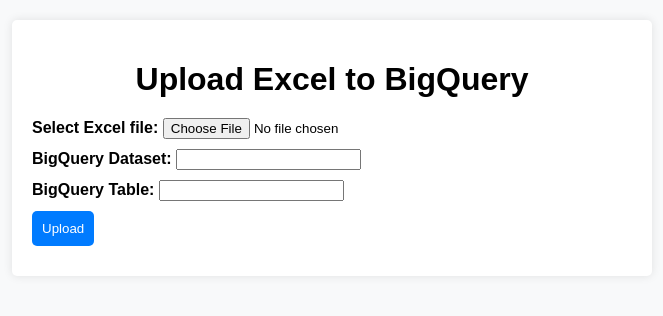
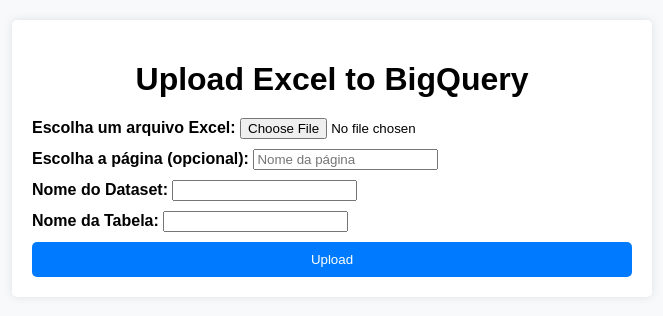
Before and after one commit to Gabriel-RdS/Data-Processor-GCP, a Flask app: page / in a window 1280 px wide. Shown: the top 316 px of the page, without its empty margins (308-971 px from the left). Run offline with Flask 3, Linux system fonts and the light colour scheme.

Commit message:
Adicionando novas funcionalidades: Exibir erros no front-end, Implementação de um progress bar no front, e opcao de inserir a página referida no excel.

```diff
--- a/app/main/routes.py
+++ b/app/main/routes.py
@@ -1,4 +1,4 @@
-from flask import render_template, request, redirect, url_for, flash
+from flask import render_template, request, redirect, url_for, flash, jsonify
 from werkzeug.utils import secure_filename
 import os
 from app.data_processor import DataProcessor
@@ -8,25 +8,29 @@
 def index():
     if request.method == 'POST':
         file = request.files['file']
-        dataset = request.form.get('dataset')
-        table = request.form.get('table')
+        sheet = request.form.get('sheet', None)  # Obtém o nome da página, se fornecido
+        dataset = request.form['dataset']
+        table = request.form['table']
+
         if file and dataset and table:
             filename = secure_filename(file.filename)
             file_path = os.path.join('uploads', filename)
             file.save(file_path)
 
             try:
-                processor = DataProcessor(file_path)
+                processor = DataProcessor(file_path, sheet_name=sheet)
                 processor.process_data()
-                processor.upload_to_bigquery(f"{dataset}.{table}", os.getenv('GCP_PROJECT_ID'))
+                table_id = f"{dataset}.{table}"
+                processor.upload_to_bigquery(table_id, os.getenv('GCP_PROJECT_ID'))
                 flash('Arquivo enviado e processado com sucesso!', 'success')
-            except Exception as e:
-                flash(f'Erro ao carregar o arquivo {file_path}: {e}', 'danger')
-            finally:
-                # Remove o arquivo após o processamento
+                # Deleta o arquivo após o processamento
                 if os.path.exists(file_path):
                     os.remove(file_path)
-
-            return redirect(url_for('main.index'))
+                return jsonify({"success": True, "message": "Arquivo enviado e processado com sucesso!"})
+            except Exception as e:
+                flash(f'Ocorreu um erro: {e}', 'danger')
+                if os.path.exists(file_path):
+                    os.remove(file_path)
+                return jsonify({"success": False, "message": f"Ocorreu um erro: {e}"})
 
     return render_template('index.html')
--- a/app/main/templates/index.html
+++ b/app/main/templates/index.html
@@ -9,32 +9,72 @@
 <body>
     <div class="container">
         <h1>Upload Excel to BigQuery</h1>
-        <form action="{{ url_for('main.index') }}" method="POST" enctype="multipart/form-data">
+        <form id="upload-form" action="{{ url_for('main.index') }}" method="post" enctype="multipart/form-data">
             <div>
-                <label for="file">Select Excel file:</label>
+                <label for="file">Escolha um arquivo Excel:</label>
                 <input type="file" name="file" id="file" required>
             </div>
             <div>
-                <label for="dataset">BigQuery Dataset:</label>
+                <label for="sheet">Escolha a página (opcional):</label>
+                <input type="text" name="sheet" id="sheet" placeholder="Nome da página">
+            </div>
+            <div>
+                <label for="dataset">Nome do Dataset:</label>
                 <input type="text" name="dataset" id="dataset" required>
             </div>
             <div>
-                <label for="table">BigQuery Table:</label>
+                <label for="table">Nome da Tabela:</label>
                 <input type="text" name="table" id="table" required>
             </div>
-            <div>
-                <button type="submit">Upload</button>
-            </div>
+            <button type="submit">Upload</button>
         </form>
-        {% with messages = get_flashed_messages(with_categories=true) %}
-          {% if messages %}
-            <ul class="flashes">
-            {% for category, message in messages %}
-              <li class="{{ category }}">{{ message }}</li>
-            {% endfor %}
-            </ul>
-          {% endif %}
-        {% endwith %}
+        <div id="progress-container" style="display:none;">
+            <label for="progress-bar">Carregando...</label>
+            <progress id="progress-bar" value="0" max="100"></progress>
+        </div>
+        <div id="message-container"></div>
     </div>
+    <script>
+        const form = document.getElementById('upload-form');
+        const progressBar = document.getElementById('progress-bar');
+        const progressContainer = document.getElementById('progress-container');
+        const messageContainer = document.getElementById('message-container');
+
+        form.addEventListener('submit', function(e) {
+            e.preventDefault();
+            const xhr = new XMLHttpRequest();
+            const formData = new FormData(form);
+
+            xhr.open('POST', form.action, true);
+
+            xhr.upload.addEventListener('progress', function(e) {
+                if (e.lengthComputable) {
+                    const percentComplete = (e.loaded / e.total) * 100;
+                    progressBar.value = percentComplete;
+                }
+            });
+
+            xhr.addEventListener('loadstart', function() {
+                progressContainer.style.display = 'block';
+            });
+
+            xhr.addEventListener('loadend', function() {
+                progressContainer.style.display = 'none';
+            });
+
+            xhr.addEventListener('readystatechange', function() {
+                if (xhr.readyState === XMLHttpRequest.DONE) {
+                    const response = JSON.parse(xhr.responseText);
+                    if (response.success) {
+                        messageContainer.innerHTML = `<div class="alert alert-success">${response.message}</div>`;
+                    } else {
+                        messageContainer.innerHTML = `<div class="alert alert-danger">${response.message}</div>`;
+                    }
+                }
+            });
+
+            xhr.send(formData);
+        });
+    </script>
 </body>
 </html>
```
Also changed, not shown: app/data_processor.py (+8 -25 lines).
